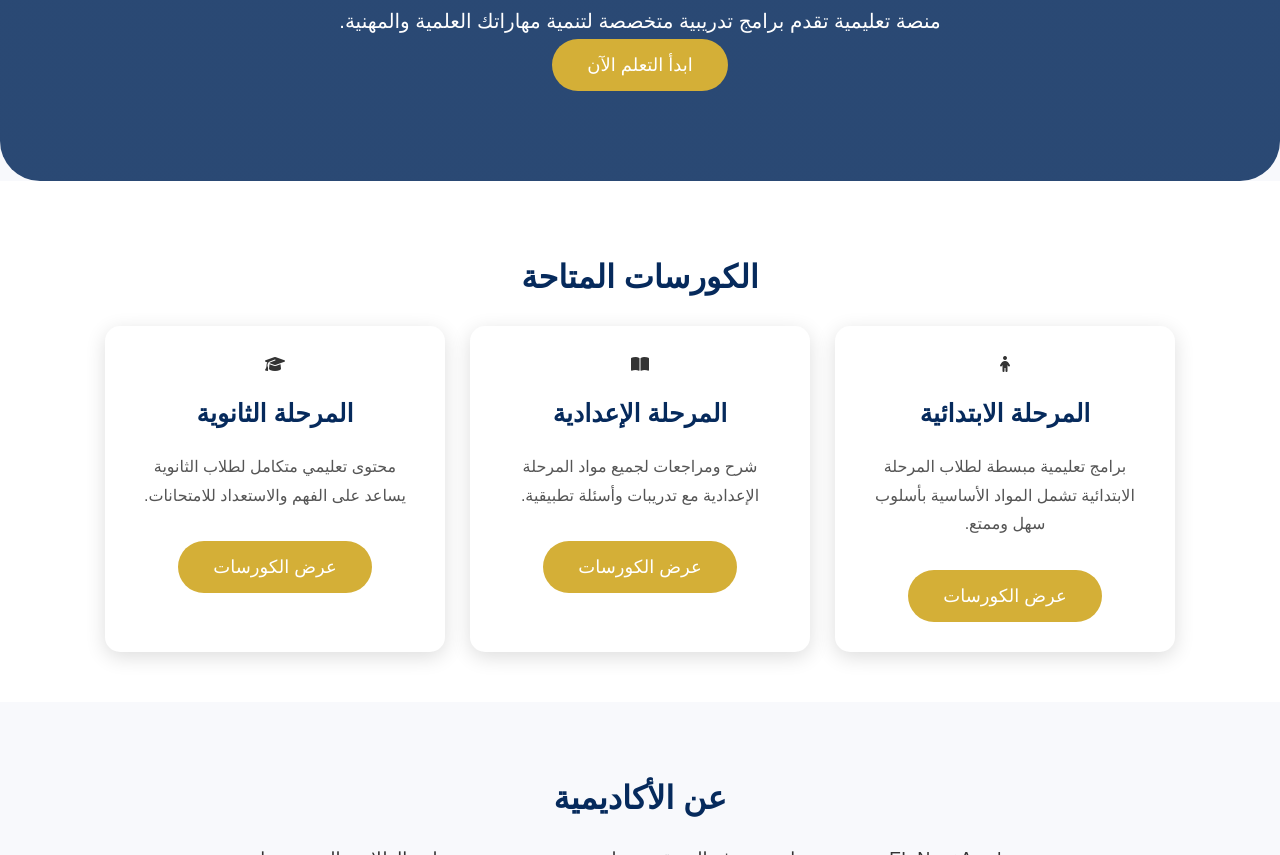
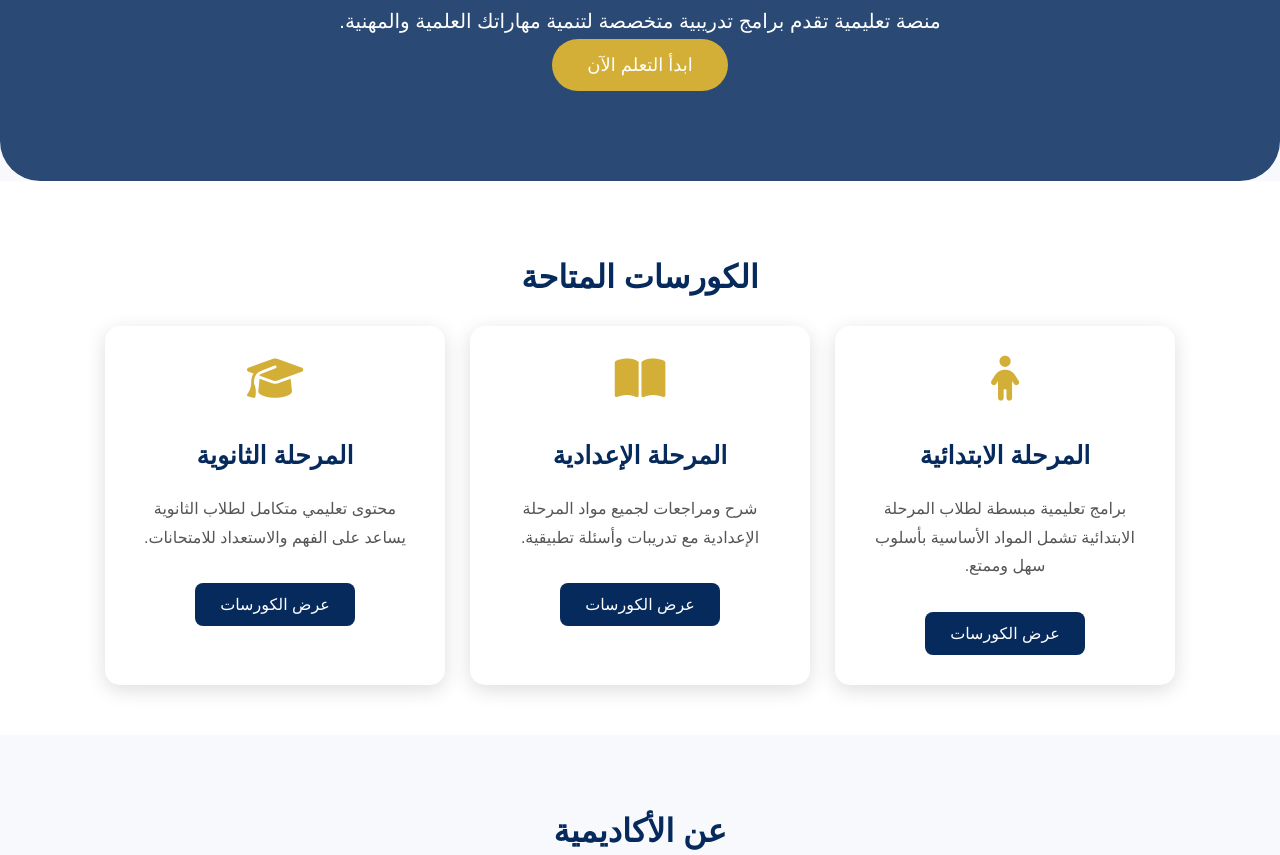
Before and after one commit to zahraabozahra702-creator/EL-Nour-Academy, a plain HTML site: page index.html in a window 1280 px wide. Shown: the part 511-1366 px from the top of the page. Drawn offline with Linux system fonts and the light colour scheme.

Commit message:
Update style.css

```diff
--- a/style.css
+++ b/style.css
@@ -290,3 +290,23 @@ footer {
     margin-left: 8px;
     font-size: 18px;
 }
+.card i {
+    font-size: 45px;
+    color: #d4af37;
+    margin-bottom: 15px;
+}
+
+.card button {
+    background: #062a5c;
+    color: white;
+    border: none;
+    padding: 12px 25px;
+    border-radius: 8px;
+    cursor: pointer;
+    font-size: 16px;
+}
+
+.card button:hover {
+    background: #d4af37;
+    color: #062a5c;
+}
```
